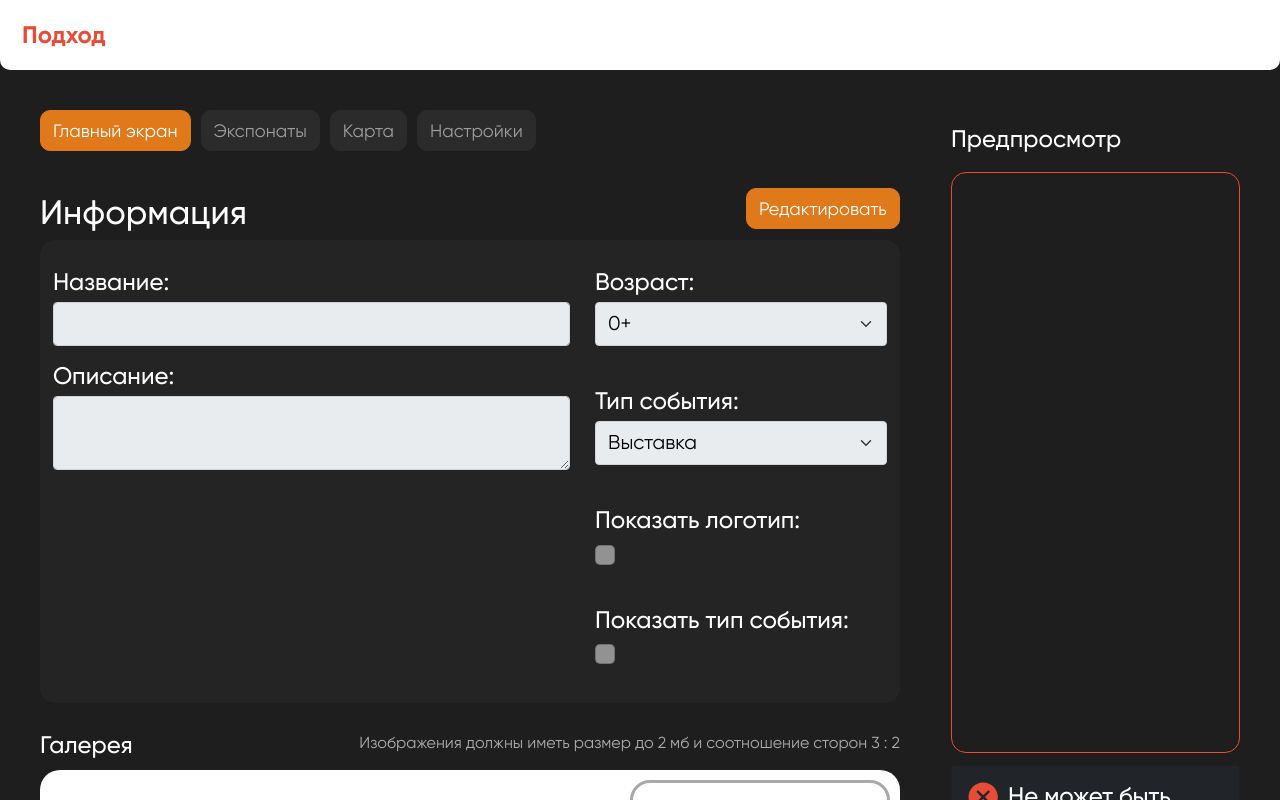
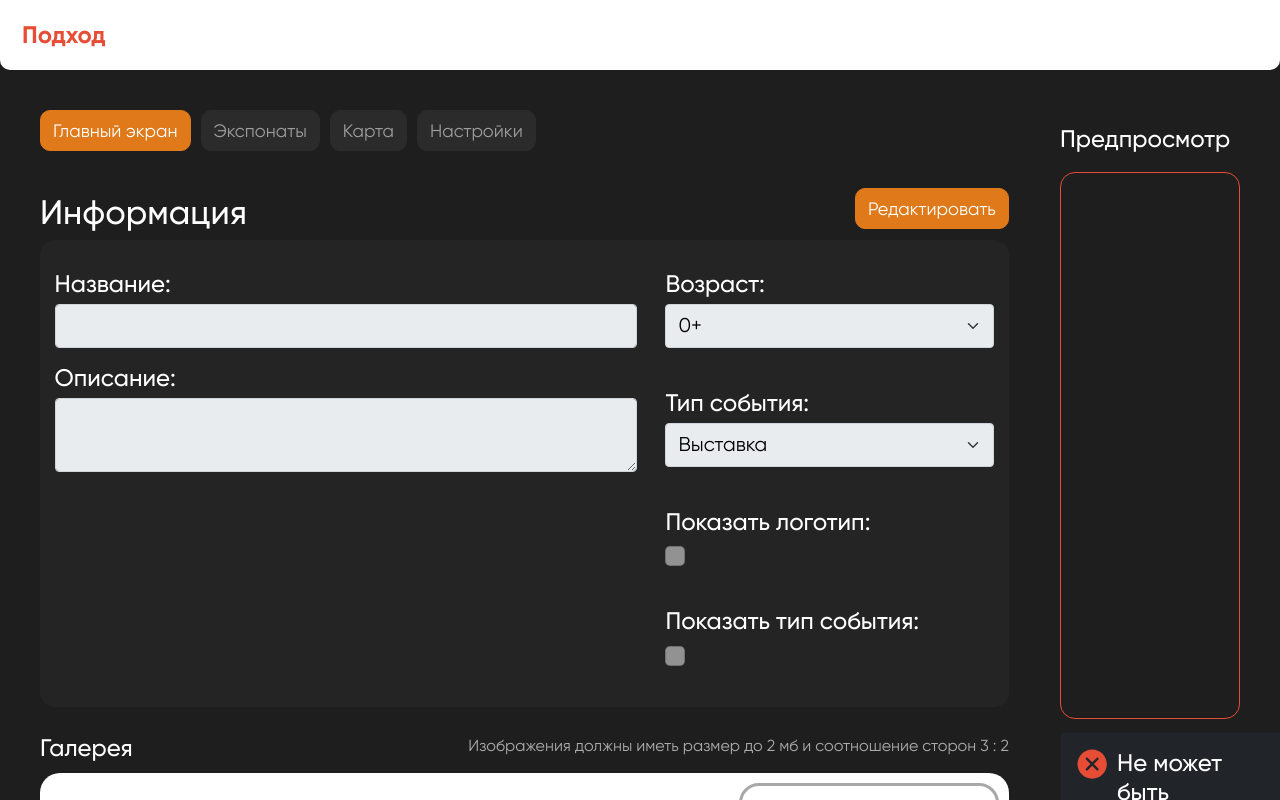
Before and after one commit to Anto-MSHK/podhod_front, a React (Create React App) app: page /expocreate in a window 1280 px wide. Shown: the top 800 px of the page. Built offline with nearby package versions, Linux system fonts and the light colour scheme.

Commit message:
ExpoCreate style fix

```diff
--- a/src/pages/ExpoCreatePage/ExpoCreatePage.module.css
+++ b/src/pages/ExpoCreatePage/ExpoCreatePage.module.css
@@ -9,13 +9,14 @@
     display: flex;
     flex-direction: column;
     row-gap: 2vw;
-    width: 100%;
+    width: 85%;
 }
 
 .PreviewWrapper {
     display: flex;
     flex-direction: column;
     row-gap: 1vw;
+    width: 15%;
 }
 
 .ImgGalleryTitle {
```
